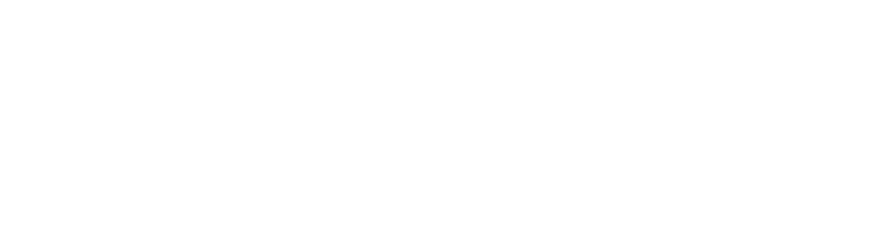
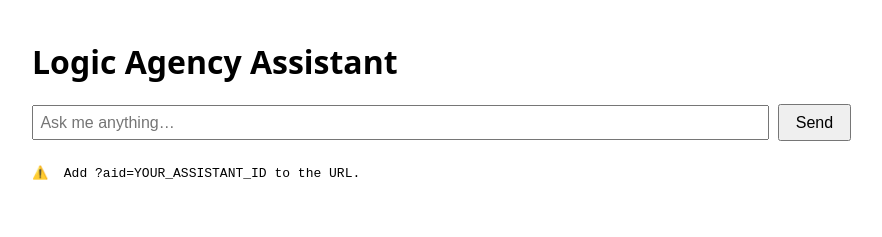
Before and after one commit to credyset/my-chatbot-netlify, a website: page index.html in a window 1280 px wide. Shown: the whole page, without its empty margins (8-890 px from the left). Drawn offline with Linux system fonts and the light colour scheme.

Commit message:
Update index.html

```diff
--- a/index.html
+++ b/index.html
@@ -1,15 +1,55 @@
+<!doctype html>
+<html lang="en">
+<head>
+  <meta charset="utf-8">
+  <title>Logic Agency Assistant</title>
+  <style>
+    body{font-family:system-ui;padding:2rem;}
+    h1{margin-top:0}
+    input{padding:.4rem;font-size:1rem;width:60%}
+    button{padding:.45rem 1rem;font-size:1rem;margin-left:.3rem}
+    pre{white-space:pre-wrap;margin-top:1.5rem}
+  </style>
+</head>
+<body>
+
+  <h1>Logic Agency Assistant</h1>
+
+  <input id="msg" placeholder="Ask me anything…">
+  <button onclick="send()">Send</button>
+
+  <pre id="out"></pre>
+
+  <!-- put the script AFTER the markup so elements exist -->
   <script>
-const url          = new URL(window.location.href);
-const assistantId  = url.searchParams.get("aid");   // ?aid=asst_123
+  /* -------- helper to read ?aid=asst_xxx -------- */
+  const url         = new URL(window.location.href);
+  const assistantId = url.searchParams.get("aid");   // ?aid=asst_123
 
-async function send() {
-  const txt   = document.querySelector("#msg").value;
-  const resp  = await fetch("/.netlify/functions/chat-proxy", {
+  /* show a warning if someone loads the page without the param */
+  if (!assistantId) {
+    document.querySelector("#out").textContent =
+      "⚠️  Add ?aid=YOUR_ASSISTANT_ID to the URL.";
+  }
+
+  /* main send() handler – the button’s onclick */
+  async function send () {
+    const txt = document.querySelector("#msg").value.trim();
+    if (!txt) return;
+
+    const resp = await fetch("/.netlify/functions/chat-proxy", {
       method : "POST",
       headers: { "Content-Type": "application/json" },
-    body   : JSON.stringify({ message: txt, assistant: assistantId }) // 👈
+      body   : JSON.stringify({
+        message  : txt,
+        assistant: assistantId            // ← comes from the URL
+      })
     });
-  const json  = await resp.json();
-  document.querySelector("#out").textContent = json.reply;
+
+    const data  = await resp.json();
+    document.querySelector("#out").textContent =
+      data.reply || data.error || "⚠️  No response";
   }
   </script>
+</body>
+</html>
```
Lines whose indentation alone changed are shown as unchanged.
